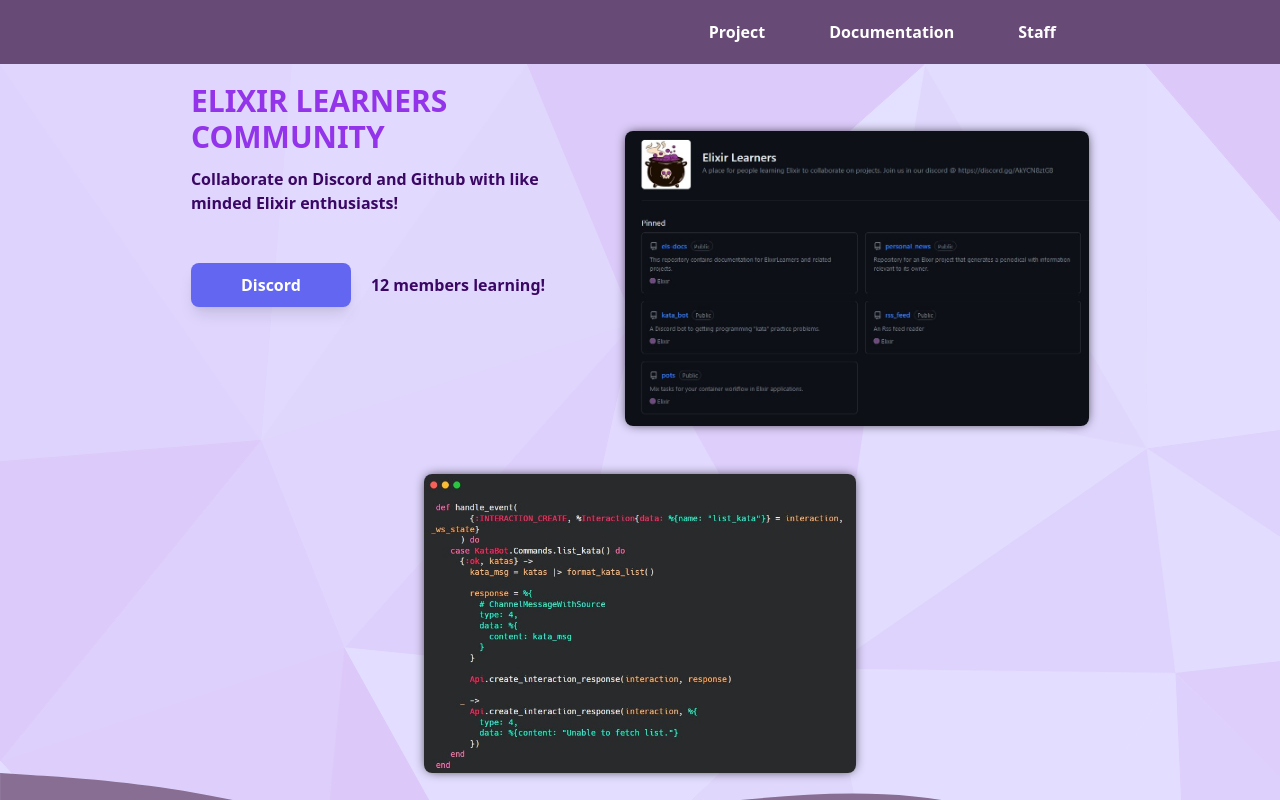
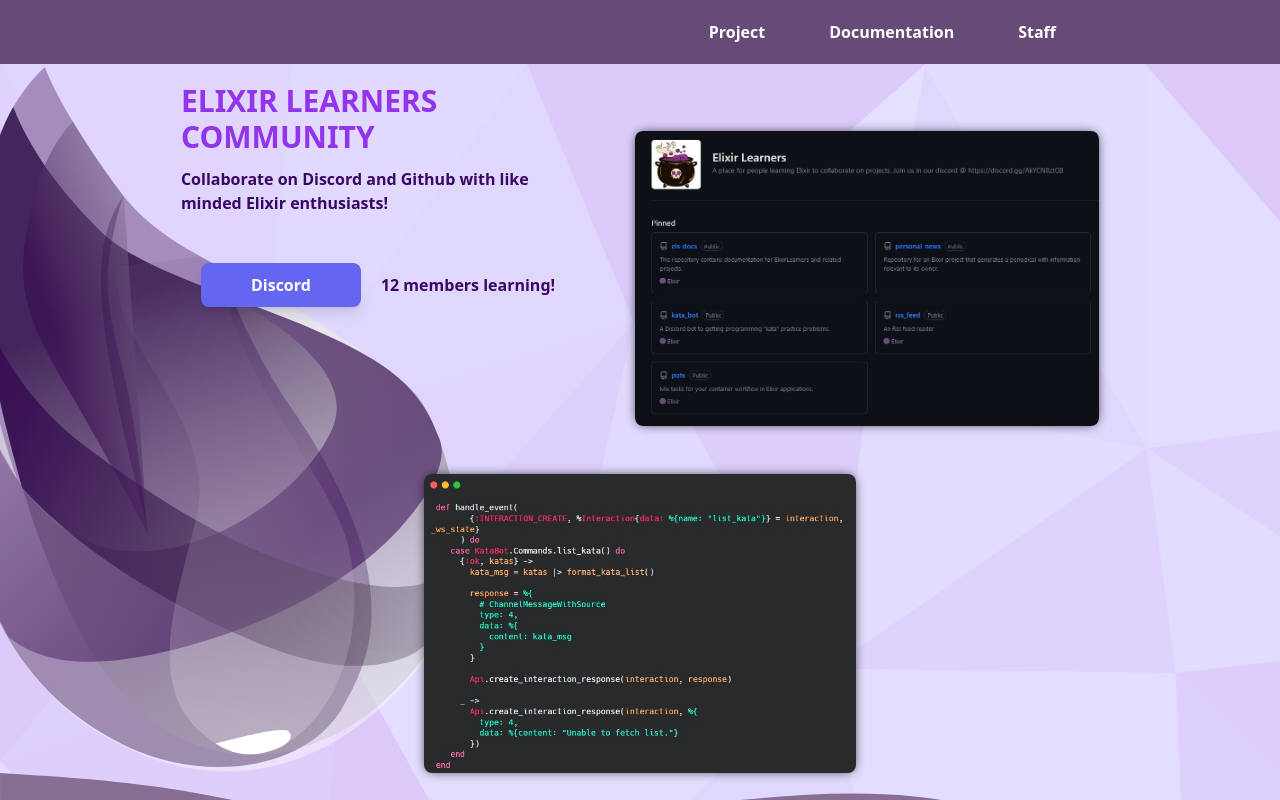
Before and after one commit to cyanff/elixir-learners, a website built with Vite: page index.html in a window 1280 px wide. Built offline with nearby package versions, Linux system fonts and the light colour scheme.

Commit message:
Add favicon, updated page title, added elixir logo

```diff
--- a/index.html
+++ b/index.html
@@ -3,17 +3,17 @@
 
 <head>
   <meta charset="UTF-8" />
-  <link rel="icon" type="image/svg+xml" href="/vite.svg" />
+  <link rel="icon" type="image/png" href="./assets/favicon.png" />
   <link rel="stylesheet" href="./style.css" />
   <meta name="viewport" content="width=device-width, initial-scale=1.0" />
-  <title>Vite App</title>
+  <title>Elixir Learners</title>
 </head>
 
 <body class="h-screen flex flex-col justify-center">
   <!--Nav-->
   <div class="shrink-0 bg-[#674a76] w-screen h-16 flex flex-row justify-center lg:justify-end items-center">
     <nav
-      class="shirnk-0 bg-[#674a76] flex flex-row items-center font-semibold text-white space-x-8 lg:space-x-16 lg:mr-56">
+      class="shrink-0 bg-[#674a76] flex flex-row items-center font-semibold text-white space-x-8 lg:space-x-16 lg:mr-56">
       <a href="https://docs.elixirlearners.dev/projects.html" class="hover:text-purple-400 cursor-pointer">
         Project
       </a>
@@ -26,30 +26,35 @@
     </nav>
   </div>
 
+
   <!--Content-->
   <div
     class="lg:space-y-8 space-y-0 grow flex flex-col justify-center items-center bg-[url('./assets/low-poly-grid.svg')]">
     <!--Upper Content-->
-    <div class=" flex flex-row justify-center space-x-20 mt-14">
+    <div class="flex flex-row justify-center space-x-20 mt-14">
       <div class="relative bottom-12">
-        <h1 class="mb-3 text-purple-600 uppercase text-3xl font-bold">Elixir Learners<br>Community</h1>
-        <p class="mb-12 text-purple-950 font-bold">Collaborate on Discord and Github with like<br> minded
+        <h1 class="z-20 mb-3 text-purple-600 uppercase text-3xl font-bold">Elixir Learners<br>Community</h1>
+        <p class="z-20 mb-12 text-purple-950 font-bold">Collaborate on Discord and Github with like<br> minded
           Elixir
           enthusiasts!
         </p>
         <div class="flex flex-row space-x-5 items-center">
+          <!--Elixir Logo Background-->
+          <div class="absolute z-10 overflow-hidden w-[46rem] right-5 -top-9">
+            <image class="hidden lg:block w-full -rotate-[23deg] " src="./assets/elixir-logo.svg" />
+          </div>
           <a href="https://discord.gg/dJ25GHFZnS"
-            class="hover:shadow-lg hover:bg-indigo-700 transition ease-in duration-100 cursor-pointer text-white font-bold bg-indigo-500 shadow-lg rounded-lg w-40 h-11 flex  justify-center items-center">Discord</a>
-          <div class="font-bold text-purple-950">12 members learning!</div>
+            class="z-20 hover:shadow-lg hover:bg-indigo-700 transition ease-in duration-100 cursor-pointer text-white font-bold bg-indigo-500 shadow-lg rounded-lg w-40 h-11 flex  justify-center items-center">Discord</a>
+          <div class="z-20 font-bold text-purple-950">12 members learning!</div>
         </div>
       </div>
       <!--Repo-->
-      <div class="w-[29rem] hidden lg:block">
+      <div class="w-[29rem] hidden lg:block z-20">
         <image class="rounded-lg img-shadow" src="./assets/repo.jpg" />
       </div>
     </div>
     <!--Lower Images-->
-    <div class="lg:w-[29rem] w-96 p-4">
+    <div class="lg:w-[29rem] w-96 p-4 z-20">
       <image class="rounded-lg img-shadow" src="./assets/code.png" />
     </div>
     <!--<div class="">
```
Also changed, not shown: assets/elixir-logo.svg (added), assets/favicon.png (added).
